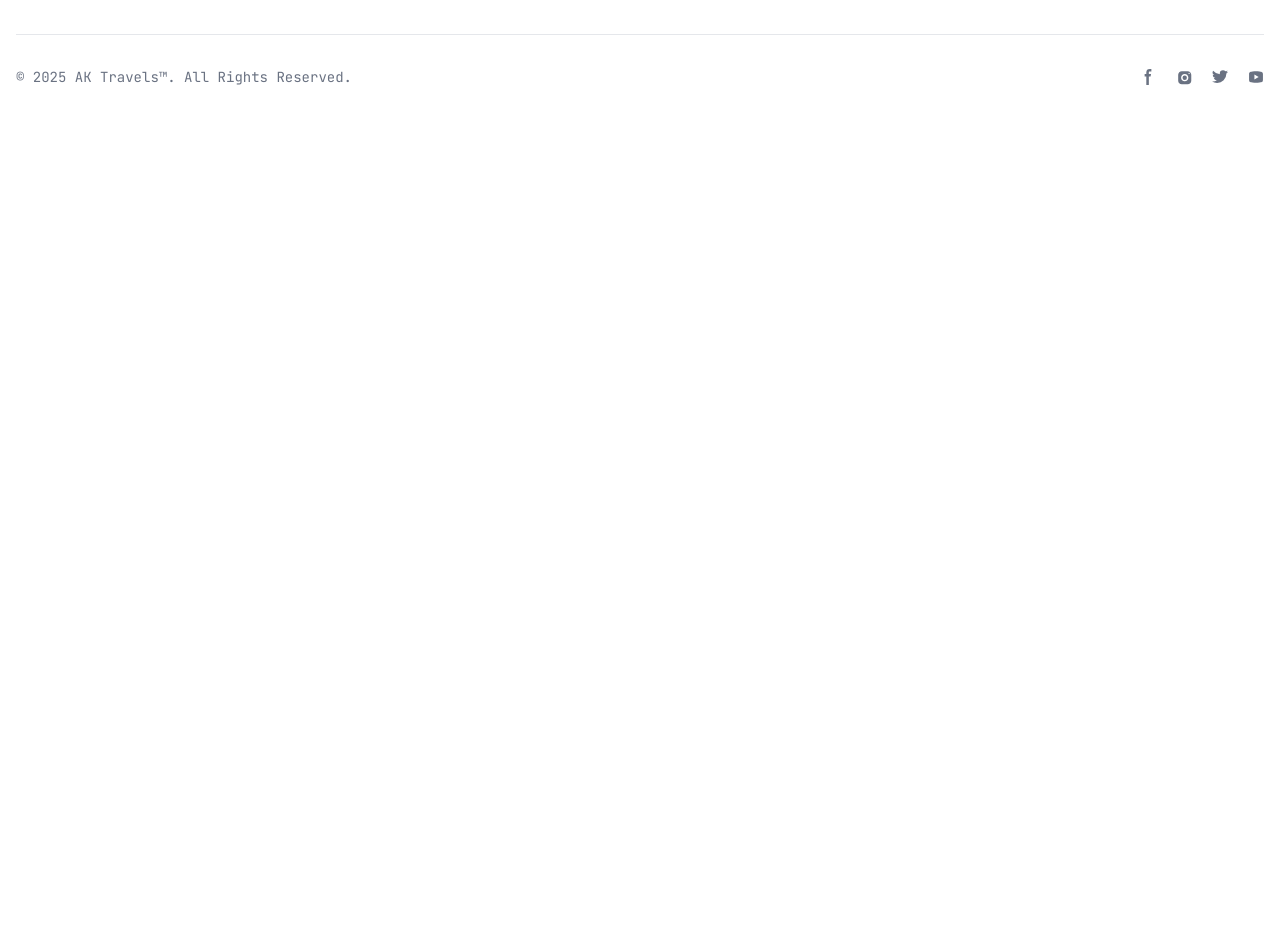
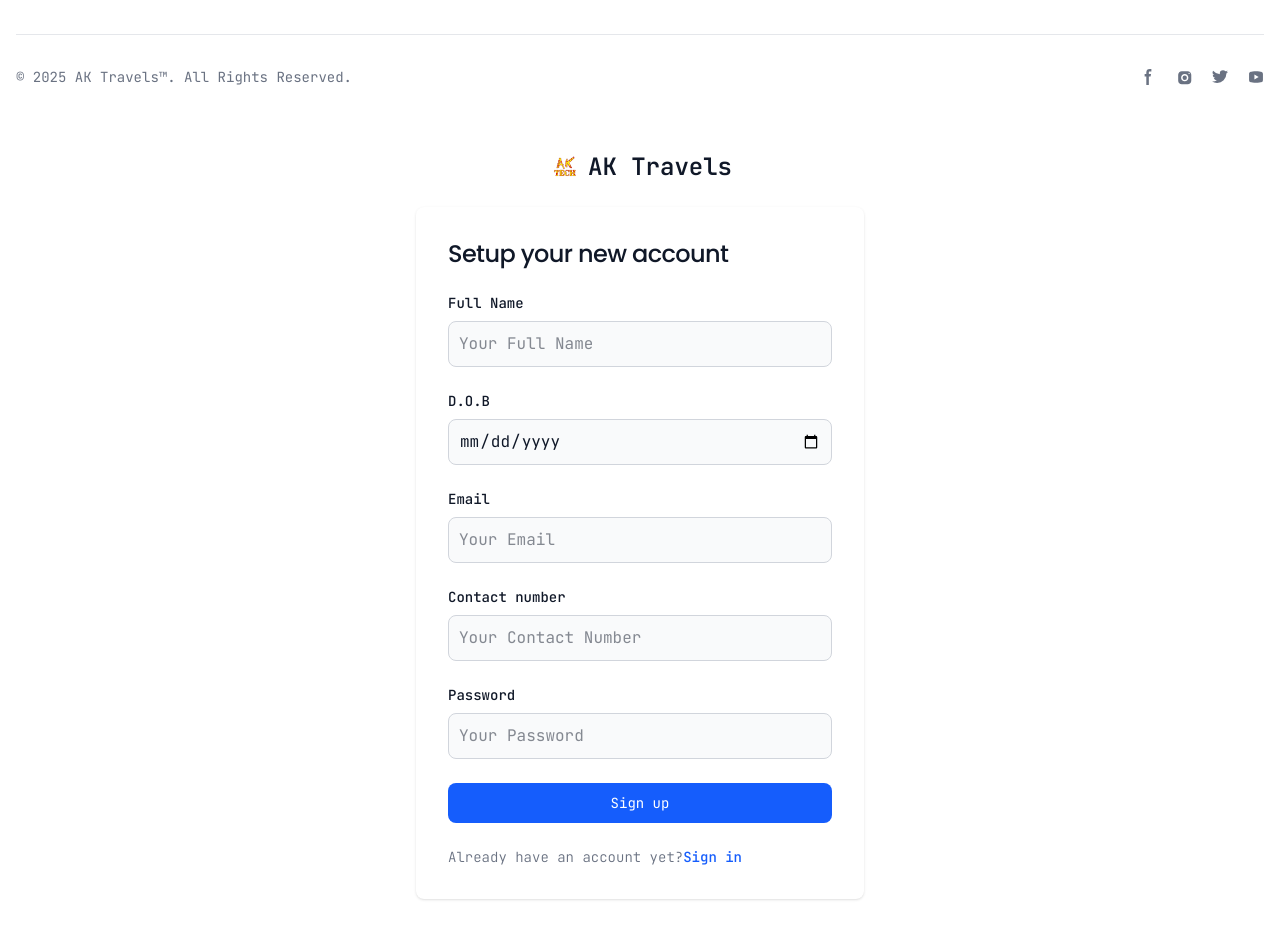
Before and after one commit to aktech27/jain-online-fe-project, a React (Vite) app: page / in a window 1280 px wide. Shown: the part 6249-7180 px from the top of the page. Before the commit the page ends 6368 px from the top, so only its background shows below. Built offline with nearby package versions, Linux system fonts and the light colour scheme.

Commit message:
Inital Register Form added

```diff
--- a/src/App.tsx
+++ b/src/App.tsx
@@ -1,4 +1,5 @@
 import { Navbar, HeroSection, BookNow, Packages, Services, Gallery, About, Footer } from './components';
+import RegisterForm from './components/Register/RegisterForm';
 
 const App = () => {
   return (
@@ -11,6 +12,7 @@ const App = () => {
       <Gallery />
       <About />
       <Footer />
+      <RegisterForm />
     </>
   );
 };
--- /dev/null
+++ b/src/components/Register/RegisterForm.tsx
@@ -0,0 +1,98 @@
+import Logo from '../../assets/aktechtbg.webp';
+
+const RegisterForm = () => {
+  return (
+    <div className="flex flex-col items-center justify-center px-6 py-8 mx-auto">
+      <a href="#" className="flex items-center mb-6 text-2xl font-semibold text-gray-900">
+        <img className="w-8 h-8 mr-2" src={Logo} alt="logo" />
+        AK Travels
+      </a>
+      <div className="w-full bg-white rounded-lg shadow md:mt-0 sm:max-w-md xl:p-0">
+        <div className="p-6 space-y-4 md:space-y-6 sm:p-8">
+          <h1 className="text-xl font-bold leading-tight tracking-tight text-gray-900 md:text-2xl">Setup your new account</h1>
+          <form className="space-y-4 md:space-y-6" action="#">
+            <div>
+              <label htmlFor="fullname" className="block mb-2 text-sm font-medium text-gray-900">
+                Full Name
+              </label>
+              <input
+                type="text"
+                name="fullname"
+                id="fullname"
+                className="bg-gray-50 border border-gray-300 text-gray-900 rounded-lg focus:ring-blue-600 focus:border-blue-600 block w-full p-2.5"
+                placeholder="Your Full Name"
+                required={true}
+              />
+            </div>
+            <div>
+              <label htmlFor="dob" className="block mb-2 text-sm font-medium text-gray-900">
+                D.O.B
+              </label>
+              <input
+                type="date"
+                name="dob"
+                id="dob"
+                className="bg-gray-50 border border-gray-300 text-gray-900 rounded-lg focus:ring-blue-600 focus:border-blue-600 block w-full p-2.5"
+                placeholder="Your Full Name"
+                required={true}
+              />
+            </div>
+            <div>
+              <label htmlFor="email" className="block mb-2 text-sm font-medium text-gray-900">
+                Email
+              </label>
+              <input
+                type="email"
+                name="email"
+                id="email"
+                className="bg-gray-50 border border-gray-300 text-gray-900 rounded-lg focus:ring-blue-600 focus:border-blue-600 block w-full p-2.5"
+                placeholder="Your Email"
+                required={true}
+              />
+            </div>
+            <div>
+              <label htmlFor="contact" className="block mb-2 text-sm font-medium text-gray-900">
+                Contact number
+              </label>
+              <input
+                type="text"
+                name="contact"
+                id="contact"
+                className="bg-gray-50 border border-gray-300 text-gray-900 rounded-lg focus:ring-blue-600 focus:border-blue-600 block w-full p-2.5"
+                placeholder="Your Contact Number"
+                required={true}
+              />
+            </div>
+            <div>
+              <label htmlFor="password" className="block mb-2 text-sm font-medium text-gray-900">
+                Password
+              </label>
+              <input
+                type="password"
+                name="password"
+                id="password"
+                placeholder="Your Password"
+                className="bg-gray-50 border border-gray-300 text-gray-900 rounded-lg focus:ring-blue-600 focus:border-blue-600 block w-full p-2.5"
+                required={true}
+              />
+            </div>
+            <button
+              type="submit"
+              className="w-full text-white bg-blue-600 hover:bg-blue-700 focus:ring-4 focus:outline-none focus:ring-blue-300 font-medium rounded-lg text-sm px-5 py-2.5 text-center"
+            >
+              Sign up
+            </button>
+            <p className="text-sm font-light text-gray-500">
+              Already have an account yet?
+              <a href="#" className="font-medium text-blue-600 hover:underline">
+                Sign in
+              </a>
+            </p>
+          </form>
+        </div>
+      </div>
+    </div>
+  );
+};
+
+export default RegisterForm;
```
